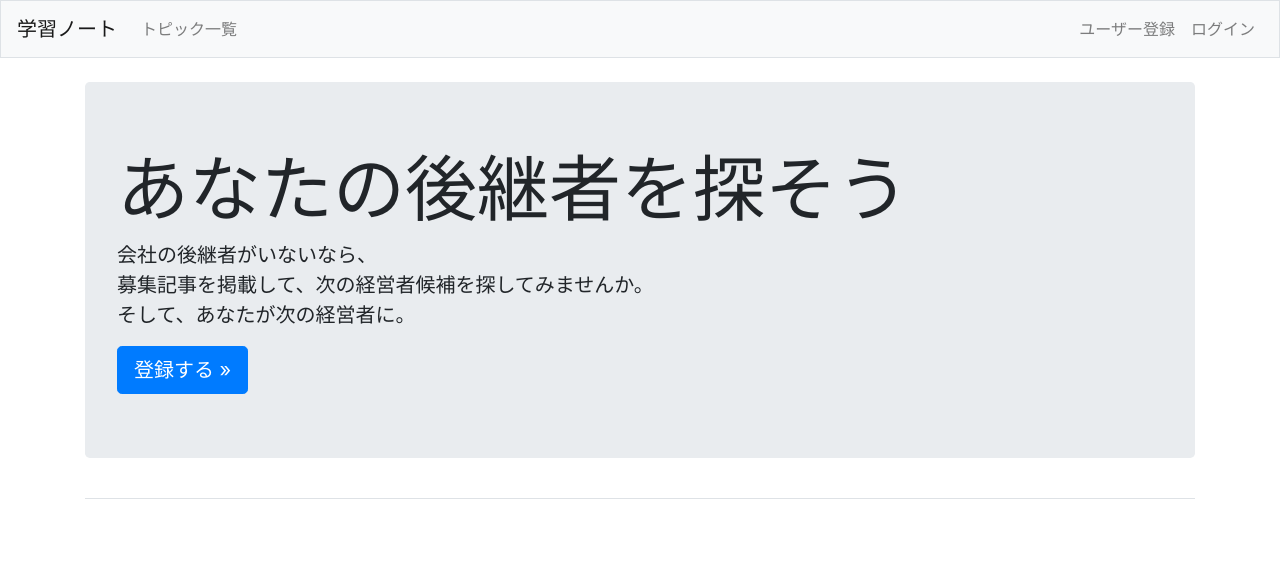
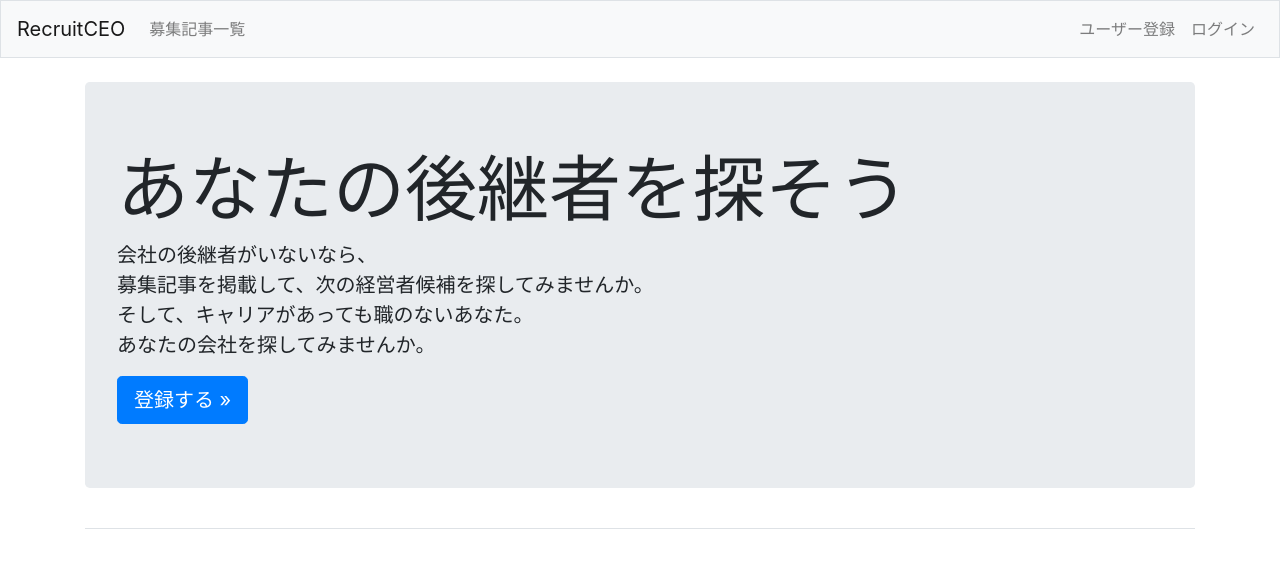
Before and after one commit to 19276YamamotoKeisuke/learning_log, a Django app: page / in a window 1280 px wide. Shown: the top 568 px of the page. Run offline with Django 4.2, Linux system fonts and the light colour scheme; parts of the project's set-up code (start-up, migrations or seed data) failed here and were passed over; some libraries are stand-ins or nearby versions.

Commit message:
base.html変更　社長募集サイト仮名に register.html変更　ボタンデザイン index.html変更　内容変更

```diff
--- a/learning_logs/templates/learning_logs/base.html
+++ b/learning_logs/templates/learning_logs/base.html
@@ -5,7 +5,7 @@
     <head>
         <meta charset="uff-8">
         <meta name="viewport" content="width=device-width, initial-scale=1, shrink-to-fit=no">
-        <title>学習ノート</title>
+        <title>RecruitCEO</title>
 
         {% bootstrap_css %}
         {% bootstrap_javascript jquery='full' %}
@@ -16,7 +16,7 @@
     <nav class="navbar navbar-expand-md navbar-light bg-light mb-4 border">
 
         <a class="navbar-brand" href="{% url 'learning_logs:index' %}">
-            学習ノート
+            RecruitCEO
         </a>
 
         <button class="navbar-toggler" type="button" data-toggle="collapse" data-target="#navbarCollapse"
@@ -26,7 +26,7 @@
             <ul class="navbar-nav mr-auto">
                 <li class="nav-item">
                 <a class="nav-link" href="{% url 'learning_logs:topics' %}">
-                    トピック一覧
+                    募集記事一覧
                 </a>
                 </li>
             </ul>
--- a/learning_logs/templates/learning_logs/index.html
+++ b/learning_logs/templates/learning_logs/index.html
@@ -6,7 +6,8 @@
     <h1 class="display-3">あなたの後継者を探そう</h1>
     <p class="lead">会社の後継者がいないなら、<br>
                     募集記事を掲載して、次の経営者候補を探してみませんか。<br>
-                    そして、あなたが次の経営者に。</p>
+                    そして、キャリアがあっても職のないあなた。<br>
+                    あなたの会社を探してみませんか。</p>
 
     <a class="btn btn-lg btn-primary" href="{% url 'users:register' %}" role="button">登録する &raquo;</a>
 
--- a/users/templates/registration/register.html
+++ b/users/templates/registration/register.html
@@ -8,7 +8,7 @@
         {% csrf_token %}
         {{ form.as_p }}
 
-        <button name="submit">登録する</button>
+        <button name="submit" class="btn btn-lg btn-primary">登録する</button>
         <input type="hidden" name="next" value="{% url 'learning_logs:index' %}">
     </form>
 
```
